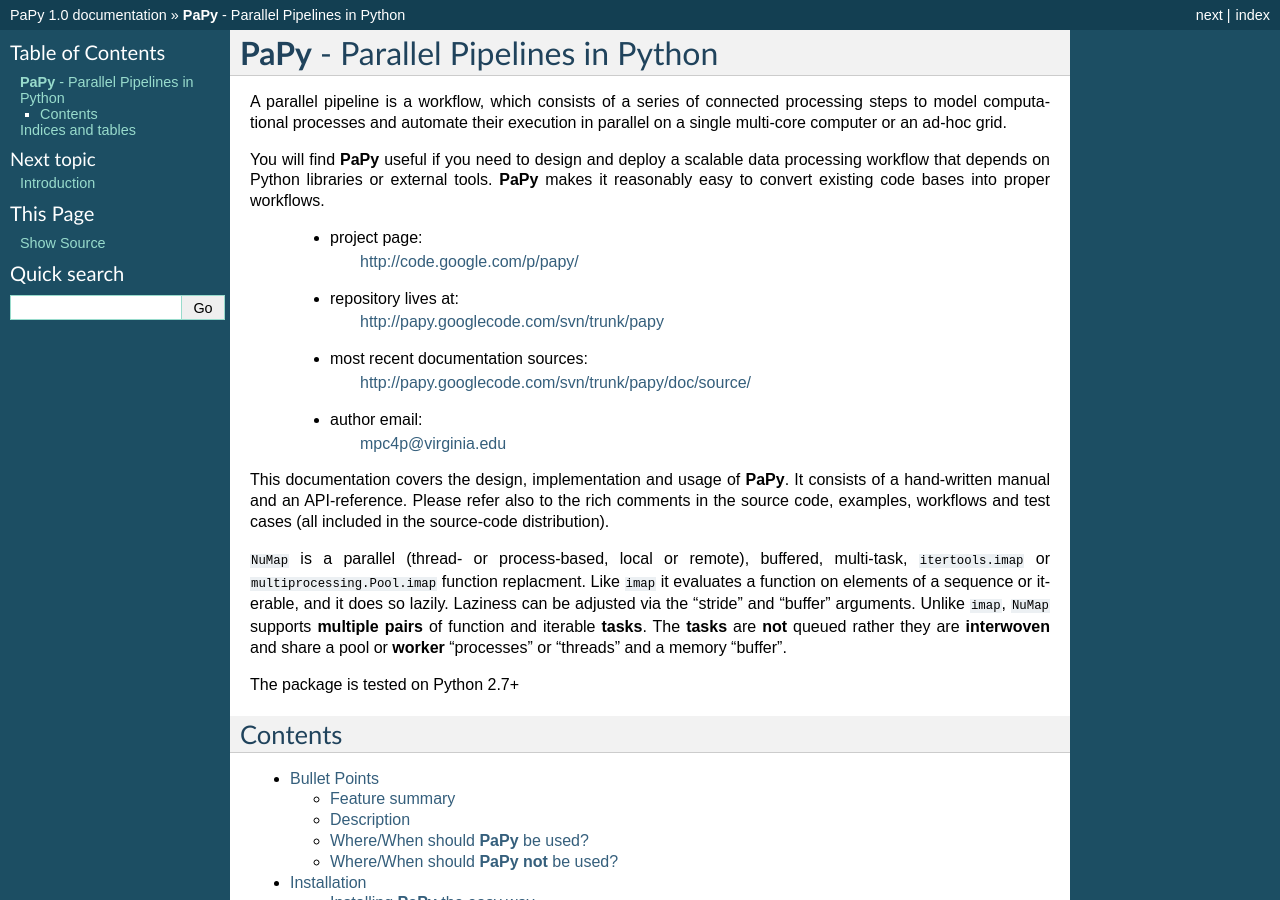
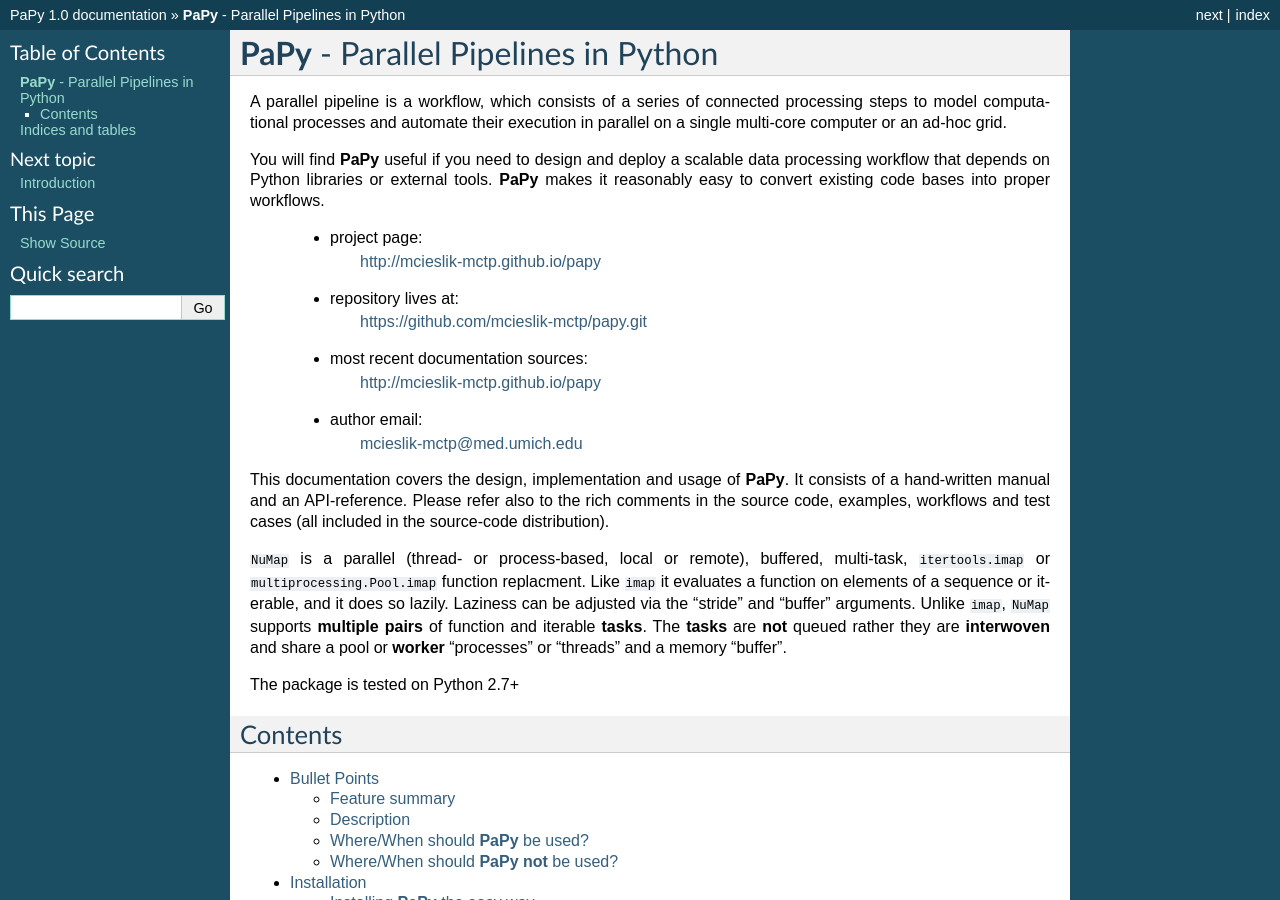
Before and after one commit to mcieslik-mctp/papy, a Sphinx documentation site: the page built from doc/source/index.rst, in a window 1280 px wide and 900 px high. Built offline with Sphinx 7.4.7, drawn with Linux system fonts in a browser that asks for light colours.

```diff
--- a/doc/source/index.rst
+++ b/doc/source/index.rst
@@ -11,13 +11,13 @@
 workflows.
 
     * project page:
-        http://code.google.com/p/papy/
+        http://mcieslik-mctp.github.io/papy
     * repository lives at:
-        http://papy.googlecode.com/svn/trunk/papy
+        https://github.com/mcieslik-mctp/papy.git
     * most recent documentation sources:
-        http://papy.googlecode.com/svn/trunk/papy/doc/source/
+        http://mcieslik-mctp.github.io/papy
     * author email:
-        mpc4p@virginia.edu
+        mcieslik-mctp@med.umich.edu
 
 This documentation covers the design, implementation and usage of **PaPy**. It
 consists of a hand-written manual and an API-reference. Please refer also to the
```
